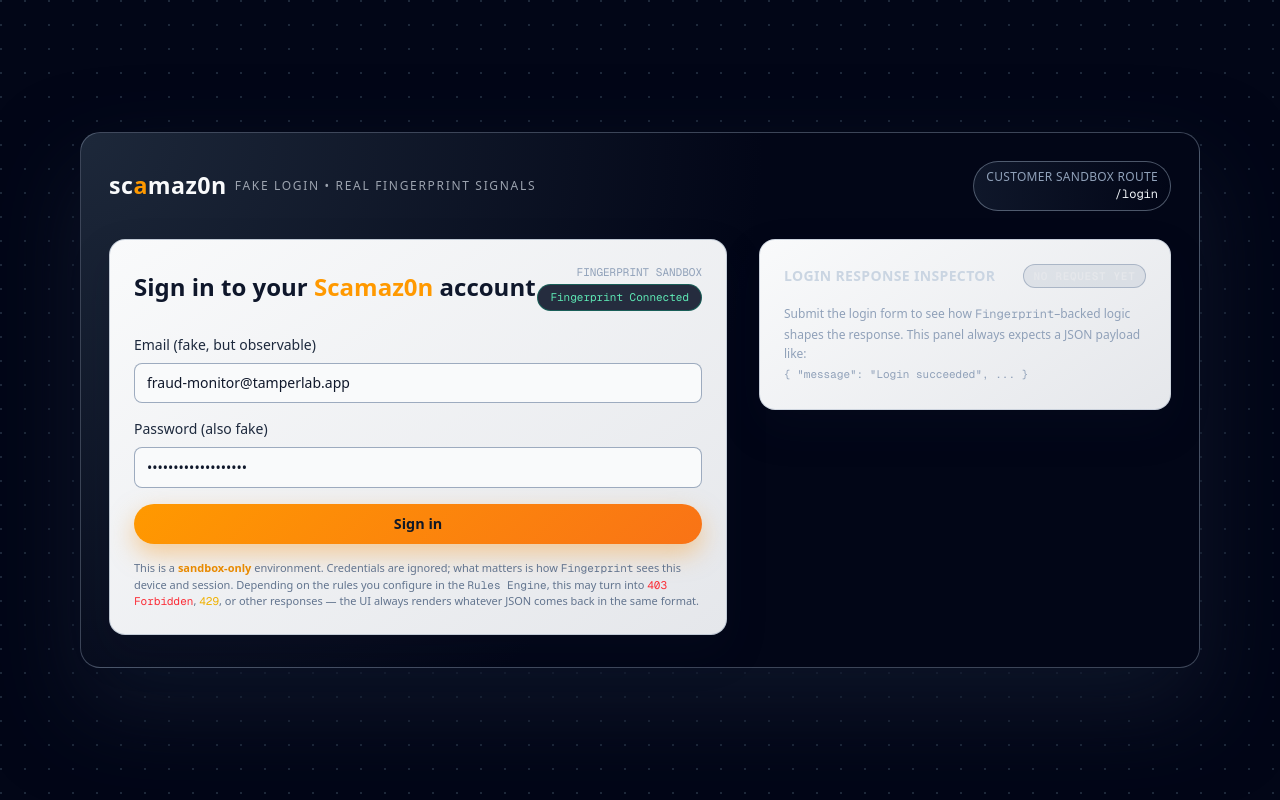
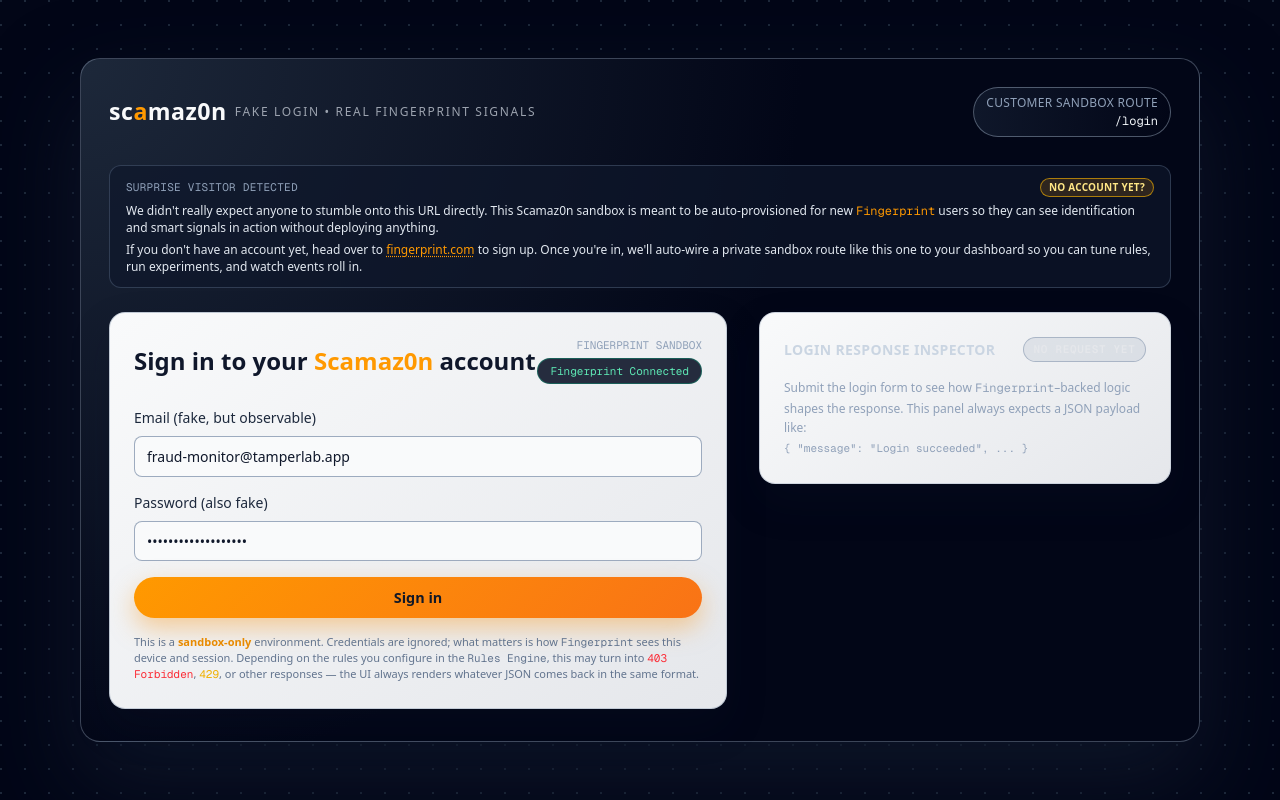
Before and after one commit to makma/scamaz0n.com, a Next.js app: page / in a window 1280 px wide. Built offline with nearby package versions, Linux system fonts and the light colour scheme.

Commit message:
feat: add blurb for the index page

```diff
--- a/src/app/[[...slug]]/page.tsx
+++ b/src/app/[[...slug]]/page.tsx
@@ -145,6 +145,41 @@
             </span>
           </div>
         </header>
+
+        {prettyRoute === "login" && (
+          <section className="mb-6 rounded-xl border border-slate-500/40 bg-slate-900/70 px-4 py-3 text-xs text-slate-200 flex flex-col gap-1.5">
+            <div className="flex items-center justify-between gap-2">
+              <span className="font-mono tracking-wide uppercase text-[11px] text-slate-400">
+                Surprise Visitor Detected
+              </span>
+              <span className="rounded-full border border-amber-400/60 bg-amber-500/15 px-2 py-0.5 text-[10px] font-semibold uppercase tracking-wide text-amber-200">
+                No account yet?
+              </span>
+            </div>
+            <p className="leading-snug">
+              We didn&apos;t really expect anyone to stumble onto this URL
+              directly. This Scamaz0n sandbox is meant to be auto‑provisioned
+              for new{" "}
+              <span className="font-mono text-scmz-orange">Fingerprint</span>{" "}
+              users so they can see identification and smart signals in
+              action without deploying anything.
+            </p>
+            <p className="leading-snug">
+              If you don&apos;t have an account yet, head over to{" "}
+              <a
+                href="https://fingerprint.com"
+                target="_blank"
+                rel="noreferrer"
+                className="underline decoration-dotted underline-offset-2 text-scmz-orange"
+              >
+                fingerprint.com
+              </a>{" "}
+              to sign up. Once you&apos;re in, we&apos;ll auto‑wire a private
+              sandbox route like this one to your dashboard so you can tune
+              rules, run experiments, and watch events roll in.
+            </p>
+          </section>
+        )}
 
         <section className="grid gap-8 lg:grid-cols-[minmax(0,3fr)_minmax(0,2fr)] items-start">
           {/* Login Card */}
```
